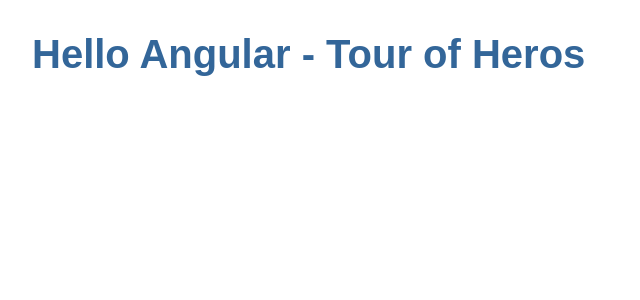
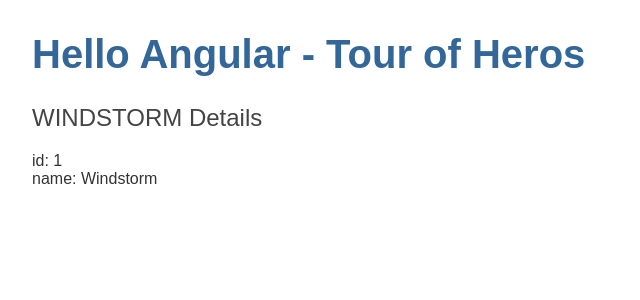
Before and after one commit to 2011-nov02-net/danielp-code, an Angular app in the folder HTML Testing/AngularLearning/HelloAngular/hello-angular/: page / in a window 1280 px wide. Shown: the top 300 px of the page, without its empty margins (0-640 px from the left). Built offline with nearby package versions, Linux system fonts and the light colour scheme.

Commit message:
Added + used Hero Interfaace

```diff
--- a/HTML Testing/AngularLearning/HelloAngular/hello-angular/src/app/app.component.html
+++ b/HTML Testing/AngularLearning/HelloAngular/hello-angular/src/app/app.component.html
@@ -3,4 +3,6 @@
     {{title}}
 </h1>
 
+<app-heroes></app-heroes>
+
 <router-outlet></router-outlet>
--- /dev/null
+++ b/HTML Testing/AngularLearning/HelloAngular/hello-angular/src/app/hero.ts
@@ -0,0 +1,5 @@
+
+export interface Hero {
+    id: number;
+    name: string;
+  }
--- a/HTML Testing/AngularLearning/HelloAngular/hello-angular/src/app/heroes/heroes.component.html
+++ b/HTML Testing/AngularLearning/HelloAngular/hello-angular/src/app/heroes/heroes.component.html
@@ -1 +1,3 @@
-<p>heroes works!</p>
+<h2>{{hero.name | uppercase}} Details</h2>
+<div><span>id: </span>{{hero.id}}</div>
+<div><span>name: </span>{{hero.name}}</div>
--- a/HTML Testing/AngularLearning/HelloAngular/hello-angular/src/app/heroes/heroes.component.ts
+++ b/HTML Testing/AngularLearning/HelloAngular/hello-angular/src/app/heroes/heroes.component.ts
@@ -1,15 +1,26 @@
 import { Component, OnInit } from '@angular/core';
+import { Hero } from '../hero';
 
 @Component({
   selector: 'app-heroes',
   templateUrl: './heroes.component.html',
   styleUrls: ['./heroes.component.scss']
 })
+
 export class HeroesComponent implements OnInit {
 
-  constructor() { }
+  hero : Hero =
+  {
+    id:1,
+    name:'Windstorm'
+  }
 
-  ngOnInit(): void {
+  constructor() {
+
+  }
+
+  ngOnInit() {
+
   }
 
 }
```
